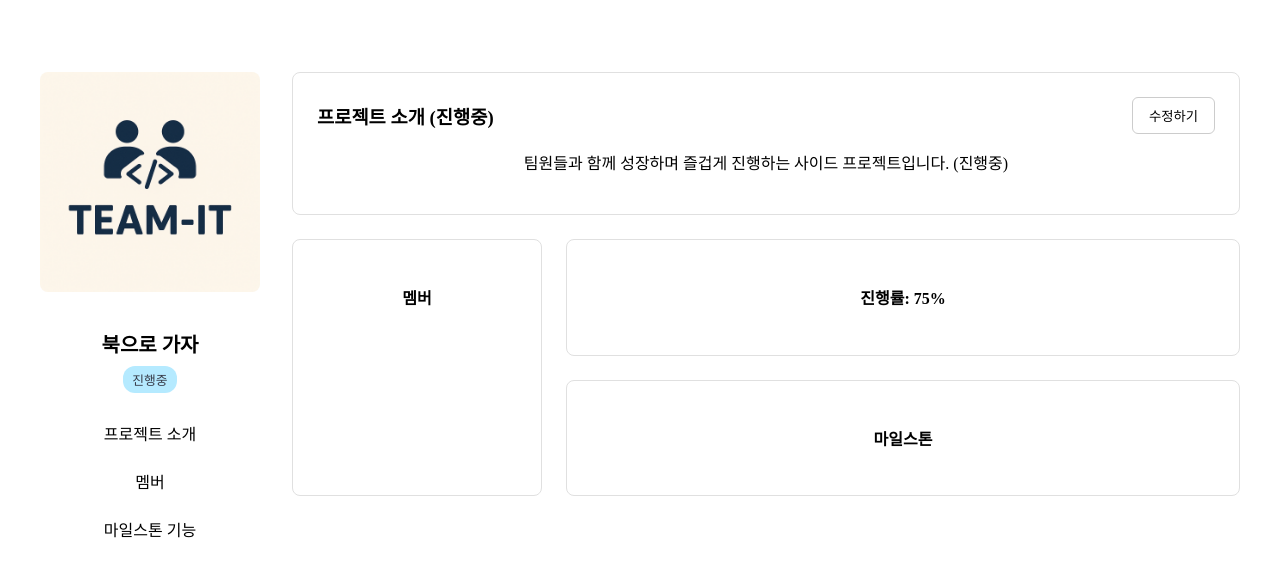
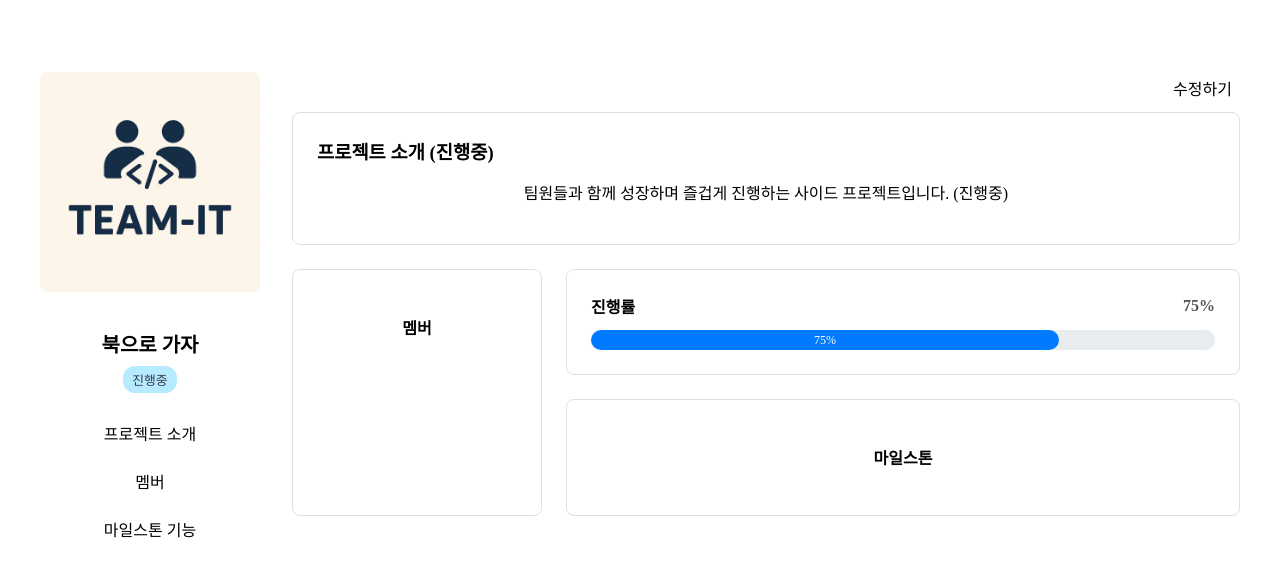
Before and after one commit to CROM-IDLE-CROMI/Team-IT-FE, a React (Vite) app: page /project/1 in a window 1280 px wide. Shown: the top 576 px of the page. Built offline with nearby package versions, Linux system fonts and the light colour scheme.

Commit message:
Feat : MyprojectDetail 페이지 ProgressBar 적용 완료

```diff
--- a/src/App.css
+++ b/src/App.css
@@ -117,6 +117,27 @@
 }
 
 /* =====================================================
+   공통 프로그래스 바 스타일
+====================================================== */
+.progress-container {
+  width: 100%;
+  background-color: #e9ecef;
+  border-radius: 10px;
+}
+
+.progress-bar {
+  background-color: #007bff;
+  height: 20px;
+  border-radius: 10px;
+  transition: width 0.5s ease-in-out;
+  display: flex;
+  align-items: center;
+  justify-content: center;
+  color: white;
+  font-size: 12px;
+}
+
+/* =====================================================
    로그인 페이지 스타일
 ====================================================== */
 .login-container {
@@ -209,9 +230,8 @@
 }
 
 /* =====================================================
-   마이프로젝트 페이지 스타일
+   마이프로젝트 메인페이지 스타일
 ====================================================== */
-
 .myproject-container {
   padding: 2rem;
 }
@@ -236,8 +256,9 @@ th, td {
   cursor: pointer;
 }
 
-/* 마이프로젝트 상세페이지 */
-
+/* =====================================================
+   마이프로젝트 상세 메인페이지 스타일
+====================================================== */
 .project-detail-layout {
   display: flex;
   max-width: 1200px;
@@ -308,19 +329,38 @@ th, td {
   display: flex;
   justify-content: space-between;
   align-items: center;
-  margin-bottom: 1rem;
+  margin-bottom: 0.75rem;
 }
 
-.card-header h3 {
+.card-header h3{
   margin: 0;
+}
+
+.card-header h4 {
+  margin: 0;
+  font-size: 1rem;
+  font-weight: 600;
+}
+
+.card-header span {
+  font-size: 1rem;
+  font-weight: 600;
+  color: #555;
+}
+
+
+.button-wrapper {
+  display: flex;
+  justify-content: flex-end;
+  margin-bottom: -1rem;
 }
 
 .edit-button {
   background: none;
-  border: 1px solid #ccc;
-  padding: 0.5rem 1rem;
-  border-radius: 6px;
+  border: none;
   cursor: pointer;
+  padding: 0.25rem 0.5rem;
+  font-size: 1rem;
 }
 
 .content-grid {
@@ -328,3 +368,19 @@ th, td {
   grid-template-columns: 250px 1fr;
   gap: 1.5rem;
 }
+
+/* =====================================================
+   마이프로젝트 상세 소개페이지 스타일
+====================================================== */
+
+
+
+/* =====================================================
+   마이프로젝트 상세 멤버페이지 스타일
+====================================================== */
+
+
+
+/* =====================================================
+   마이프로젝트 상세 마일스톤페이지 스타일
+====================================================== */
--- a/src/App.tsx
+++ b/src/App.tsx
@@ -4,6 +4,7 @@ import Signup from './pages/Signup';
 import Home from './pages/Home';
 import MyprojectMain from './pages/Myproject/MyprojectMain';
 import MyProjectDetail from './pages/Myproject/MyprojectDetail';
+import './App.css';
 
 function App() {
   return (
--- a/src/components/ProgressBar.tsx
+++ b/src/components/ProgressBar.tsx
@@ -1,38 +1,20 @@
-// src/components/ProgressBar.tsx
-
 import React from 'react';
 
-// Define the type for the component's props
+// The props interface remains the same
 interface ProgressBarProps {
   progress: number;
 }
 
 const ProgressBar: React.FC<ProgressBarProps> = ({ progress }) => {
-  // Ensure progress is between 0 and 100
   const clampedProgress = Math.min(Math.max(progress, 0), 100);
 
-  const containerStyle: React.CSSProperties = {
-    width: '100%',
-    backgroundColor: '#e9ecef',
-    borderRadius: '10px',
-  };
-
-  const progressBarStyle: React.CSSProperties = {
+  const dynamicBarStyle = {
     width: `${clampedProgress}%`,
-    backgroundColor: '#007bff',
-    height: '20px',
-    borderRadius: '10px',
-    transition: 'width 0.5s ease-in-out',
-    display: 'flex',
-    alignItems: 'center',
-    justifyContent: 'center',
-    color: 'white',
-    fontSize: '12px'
   };
 
   return (
-    <div style={containerStyle}>
-      <div style={progressBarStyle}>
+    <div className="progress-container">
+      <div className="progress-bar" style={dynamicBarStyle}>
         {clampedProgress > 10 ? `${clampedProgress}%` : ''}
       </div>
     </div>
--- a/src/pages/Myproject/MyprojectDetail.tsx
+++ b/src/pages/Myproject/MyprojectDetail.tsx
@@ -1,6 +1,7 @@
 import React, { useEffect, useState } from 'react';
 import { useParams } from 'react-router-dom';
 import '../../App.css';
+import ProgressBar from '../../components/ProgressBar';
 
 // --- ERD 및 UI 기반 타입 정의 ---
 // ERD의 ENUM 타입들을 문자열 리터럴 타입으로 정의
@@ -116,6 +117,7 @@ export default function ProjectDetail() {
   const [project, setProject] = useState<ProjectData | null>(null);
   const [loading, setLoading] = useState(true);
 
+  // 페이지 로드 관련 함수
   useEffect(() => {
     if (!id) return;
     setLoading(true);
@@ -126,7 +128,6 @@ export default function ProjectDetail() {
   }, [id]);
 
   // --- 상태별 UI 렌더링 함수 ---
-
   // 사이드바 메뉴를 상태에 따라 다르게 렌더링
   const renderSidebarNav = () => {
     if (!project) return null;
@@ -167,17 +168,25 @@ export default function ProjectDetail() {
       case 'ONGOING':
         return (
           <>
+            <div className="button-wrapper">
+              <button className="edit-button">수정하기</button>
+            </div>
             <div className="card">
               <div className="card-header">
                 <h3>프로젝트 소개 (진행중)</h3>
-                <button className="edit-button">수정하기</button>
               </div>
               <p>{project.description}</p>
             </div>
             <div className="content-grid">
               <div className="card"><h4>멤버</h4>{/* 멤버 목록 */}</div>
               <div style={{ display: 'flex', flexDirection: 'column', gap: '1.5rem' }}>
-                <div className="card"><h4>진행률: {project.progress}%</h4>{/* 진행률 바 */}</div>
+                <div className="card">
+                  <div className="card-header">
+                    <h4>진행률</h4>
+                    <span>{project.progress ?? 0}%</span>
+                  </div>
+                  <ProgressBar progress={project.progress ?? 0} />
+                </div>
                 <div className="card"><h4>마일스톤</h4>{/* 마일스톤 목록 */}</div>
               </div>
             </div>
@@ -185,6 +194,10 @@ export default function ProjectDetail() {
         );
       case 'RECRUITING':
         return (
+          <>
+            <div className="button-wrapper">
+              <button className="edit-button">수정하기</button>
+            </div>
             <div className="card">
               <div className="card-header">
                 <h3>프로젝트 소개 (모집중)</h3>
@@ -196,6 +209,7 @@ export default function ProjectDetail() {
               <h4>기술 스택</h4>
               <div>{project.required_stacks?.join(', ')}</div>
             </div>
+          </>
         );
       case 'COMPLETED':
         return (
```
Lines whose indentation alone changed are shown as unchanged.
